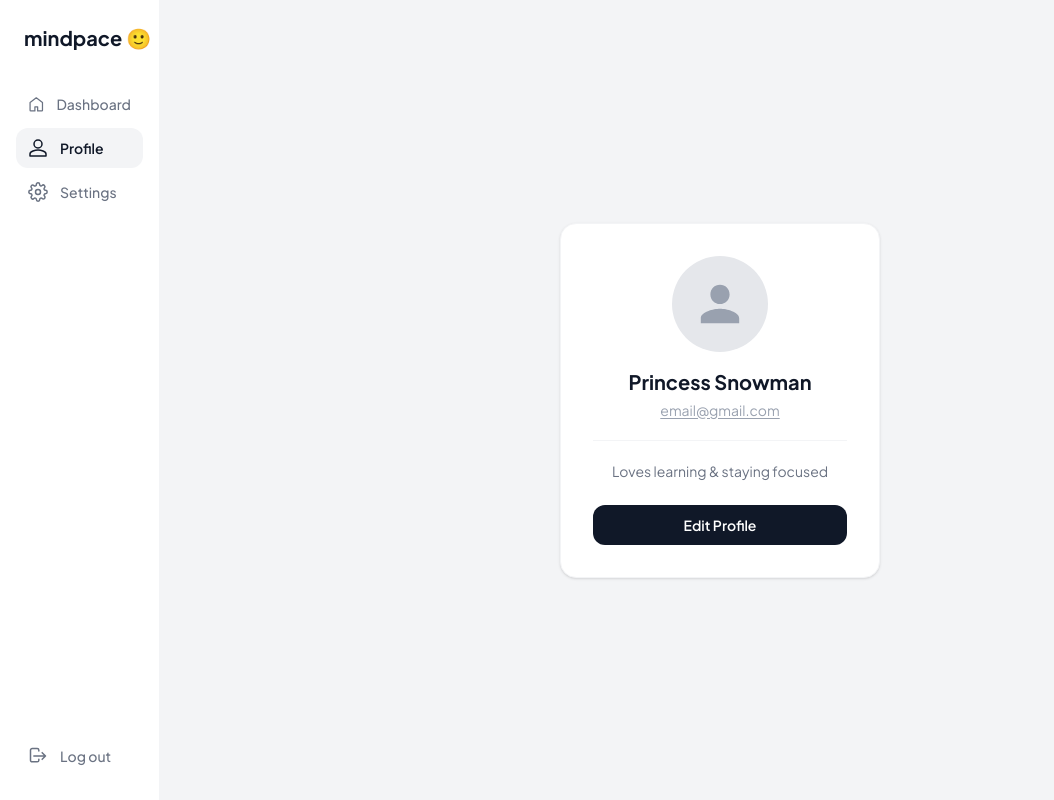
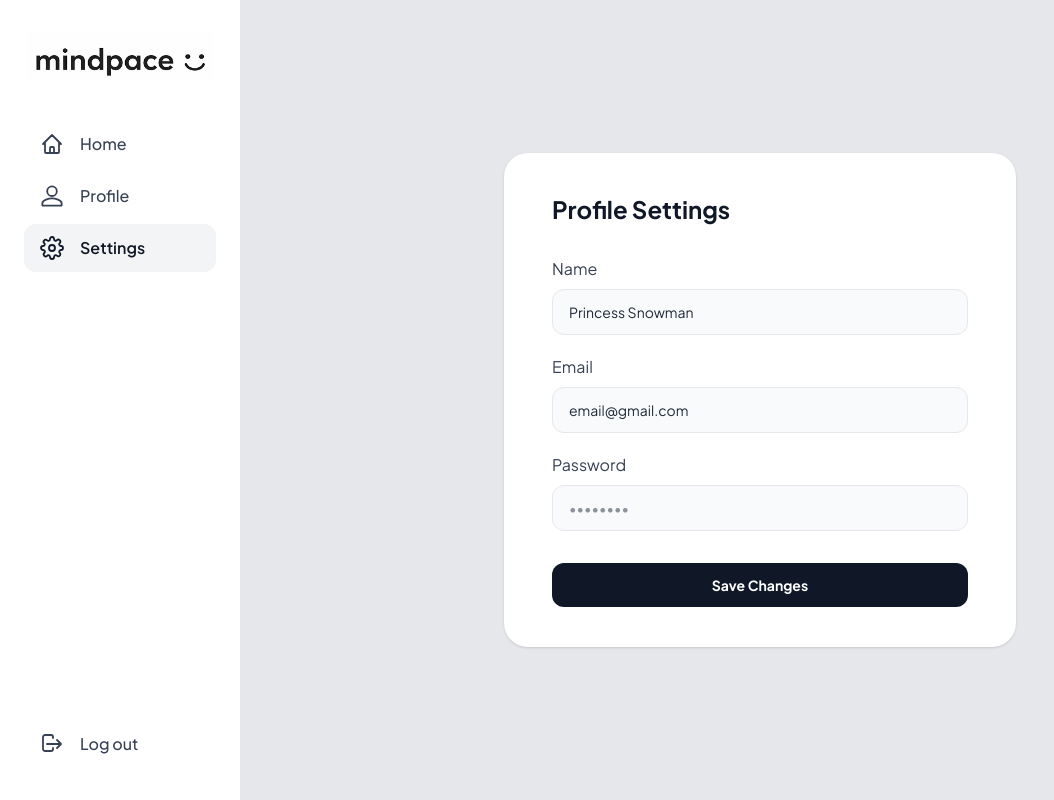
Before and after one commit to Nakagi123/Frontend-Mindspace, a React (Vite) app: page /profile in a window 1280 px wide. Both pictures are taken after a click on the button "Edit Profile". Shown: the whole page, without its empty margins (0-1054 px from the left). Built offline with nearby package versions, Linux system fonts and the light colour scheme.

Commit message:
Fix Profile Page

```diff
--- a/src/pages/ProfilePage.jsx
+++ b/src/pages/ProfilePage.jsx
@@ -1,49 +1,65 @@
 import { useState } from "react";
-import { Link, useLocation } from "react-router-dom";
+import Logo from "../assets/profile-pages.png";
 
 // ================================
 // Icons
 // ================================
 const IconDashboard = () => (
-  <svg xmlns="http://www.w3.org/2000/svg" className="w-5 h-5" fill="none" viewBox="0 0 24 24" stroke="currentColor">
-    <path strokeLinecap="round" strokeLinejoin="round" strokeWidth={1.8} d="M3 9.75L12 3l9 6.75V21a1 1 0 01-1 1H14v-6h-4v6H4a1 1 0 01-1-1V9.75z" />
+  <svg xmlns="http://www.w3.org/2000/svg" className="w-6 h-6" fill="none" viewBox="0 0 24 24" stroke="currentColor">
+    <path strokeLinecap="round" strokeLinejoin="round" strokeWidth={1.8} d="M3 12l2-2m0 0l7-7 7 7M5 10v10a1 1 0 001 1h3m10-11l2 2m-2-2v10a1 1 0 01-1 1h-3m-6 0a1 1 0 001-1v-4a1 1 0 011-1h2a1 1 0 011 1v4a1 1 0 001 1m-6 0h6" />
   </svg>
 );
 
 const IconProfile = () => (
-  <svg xmlns="http://www.w3.org/2000/svg" className="w-5 h-5" fill="none" viewBox="0 0 24 24" stroke="currentColor">
+  <svg xmlns="http://www.w3.org/2000/svg" className="w-6 h-6" fill="none" viewBox="0 0 24 24" stroke="currentColor">
     <path strokeLinecap="round" strokeLinejoin="round" strokeWidth={1.8} d="M12 12c2.7 0 4.8-2.1 4.8-4.8S14.7 2.4 12 2.4 7.2 4.5 7.2 7.2 9.3 12 12 12zm0 2.4c-3.2 0-9.6 1.6-9.6 4.8v2.4h19.2v-2.4c0-3.2-6.4-4.8-9.6-4.8z" />
   </svg>
 );
 
 const IconSettings = () => (
-  <svg xmlns="http://www.w3.org/2000/svg" className="w-5 h-5" fill="none" viewBox="0 0 24 24" stroke="currentColor">
+  <svg xmlns="http://www.w3.org/2000/svg" className="w-6 h-6" fill="none" viewBox="0 0 24 24" stroke="currentColor">
     <path strokeLinecap="round" strokeLinejoin="round" strokeWidth={1.8} d="M12 15a3 3 0 100-6 3 3 0 000 6z" />
     <path strokeLinecap="round" strokeLinejoin="round" strokeWidth={1.8} d="M19.4 15a1.65 1.65 0 00.33 1.82l.06.06a2 2 0 010 2.83 2 2 0 01-2.83 0l-.06-.06a1.65 1.65 0 00-1.82-.33 1.65 1.65 0 00-1 1.51V21a2 2 0 01-4 0v-.09A1.65 1.65 0 009 19.4a1.65 1.65 0 00-1.82.33l-.06.06a2 2 0 01-2.83-2.83l.06-.06A1.65 1.65 0 004.68 15a1.65 1.65 0 00-1.51-1H3a2 2 0 010-4h.09A1.65 1.65 0 004.6 9a1.65 1.65 0 00-.33-1.82l-.06-.06a2 2 0 012.83-2.83l.06.06A1.65 1.65 0 009 4.68a1.65 1.65 0 001-1.51V3a2 2 0 014 0v.09a1.65 1.65 0 001 1.51 1.65 1.65 0 001.82-.33l.06-.06a2 2 0 012.83 2.83l-.06.06A1.65 1.65 0 0019.4 9a1.65 1.65 0 001.51 1H21a2 2 0 010 4h-.09a1.65 1.65 0 00-1.51 1z" />
   </svg>
 );
 
 const IconLogout = () => (
-  <svg xmlns="http://www.w3.org/2000/svg" className="w-5 h-5" fill="none" viewBox="0 0 24 24" stroke="currentColor">
+  <svg xmlns="http://www.w3.org/2000/svg" className="w-6 h-6" fill="none" viewBox="0 0 24 24" stroke="currentColor">
     <path strokeLinecap="round" strokeLinejoin="round" strokeWidth={1.8} d="M17 16l4-4m0 0l-4-4m4 4H7m6 4v1a2 2 0 01-2 2H5a2 2 0 01-2-2V5a2 2 0 012-2h6a2 2 0 012 2v1" />
+  </svg>
+);
+
+const IconMenu = () => (
+  <svg xmlns="http://www.w3.org/2000/svg" className="w-6 h-6" fill="none" viewBox="0 0 24 24" stroke="currentColor">
+    <path strokeLinecap="round" strokeLinejoin="round" strokeWidth={1.8} d="M4 6h16M4 12h16M4 18h16" />
+  </svg>
+);
+
+const IconClose = () => (
+  <svg xmlns="http://www.w3.org/2000/svg" className="w-6 h-6" fill="none" viewBox="0 0 24 24" stroke="currentColor">
+    <path strokeLinecap="round" strokeLinejoin="round" strokeWidth={1.8} d="M6 18L18 6M6 6l12 12" />
   </svg>
 );
 
 // ================================
 // Sidebar
 // ================================
-function Sidebar({ activePage, onNavigate }) {
+function Sidebar({ activePage, onNavigate, isOpen, onClose }) {
   const navItems = [
-    { id: "dashboard", label: "Dashboard", icon: <IconDashboard /> },
+    { id: "home", label: "Home", icon: <IconDashboard /> },
     { id: "profile", label: "Profile", icon: <IconProfile /> },
     { id: "settings", label: "Settings", icon: <IconSettings /> },
   ];
 
-  return (
-    <aside className="w-40 min-h-screen bg-white border-r border-gray-100 flex flex-col px-4 py-6 flex-shrink-0">
+  const SidebarContent = () => (
+    <>
       {/* Logo */}
-      <div className="text-xl font-bold text-gray-900 mb-8 px-2 flex items-center gap-1">
-        mindpace <span className="text-xl">🙂</span>
+      <div className="mb-10 flex justify-center">
+        <img
+          src={Logo}
+          alt="Mindpace Logo"
+          className="h-12 w-auto object-contain"
+        />
       </div>
 
       {/* Nav Items */}
@@ -51,15 +67,24 @@ function Sidebar({ activePage, onNavigate }) {
         {navItems.map((item) => (
           <button
             key={item.id}
-            onClick={() => onNavigate(item.id)}
-            className={`flex items-center gap-3 px-3 py-2.5 rounded-xl text-sm font-medium transition text-left w-full
-              ${activePage === item.id
+            onClick={() => {
+              if (item.id === "home") {
+                window.location.href = "/";
+              } else {
+                onNavigate(item.id);
+              }
+              onClose();
+            }}
+            className={`flex items-center gap-4 px-4 py-3 rounded-xl text-base font-medium transition text-left w-full
+              ${activePage === item.id && item.id !== "home"
                 ? "bg-gray-100 text-gray-900 font-semibold"
-                : "text-gray-500 hover:bg-gray-50 hover:text-gray-800"
+                : activePage === item.id
+                ? "bg-gray-100 text-gray-900 font-semibold"
+                : "text-gray-700 hover:bg-gray-50"
               }`}
           >
             {item.icon}
-            {item.label}
+            <span className="hidden md:inline">{item.label}</span>
           </button>
         ))}
       </nav>
@@ -67,51 +92,96 @@ function Sidebar({ activePage, onNavigate }) {
       {/* Log out */}
       <button
         onClick={() => {
-          // TODO: API call — POST /api/auth/logout
-          // fetch("/api/auth/logout", { method: "POST" }).then(() => navigate("/"));
           alert("Logged out!");
+          onClose();
         }}
-        className="flex items-center gap-3 px-3 py-2.5 rounded-xl text-sm font-medium text-gray-500 hover:bg-red-50 hover:text-red-500 transition w-full"
+        className="flex items-center gap-4 px-4 py-3 rounded-xl text-base font-medium text-gray-700 hover:bg-red-50 hover:text-red-500 transition w-full"
       >
         <IconLogout />
-        Log out
+        <span className="hidden md:inline">Log out</span>
       </button>
-    </aside>
+    </>
+  );
+
+  return (
+    <>
+      {/* Mobile Sidebar (Overlay) */}
+      {isOpen && (
+        <>
+          <div
+            className="fixed inset-0 bg-black/50 z-40 md:hidden"
+            onClick={onClose}
+          />
+          <aside className="fixed left-0 top-0 w-64 h-full bg-white z-50 flex flex-col px-6 py-8 shadow-xl md:hidden">
+            <button
+              onClick={onClose}
+              className="absolute top-6 right-6 text-gray-500 hover:text-gray-900"
+            >
+              <IconClose />
+            </button>
+            <SidebarContent />
+          </aside>
+        </>
+      )}
+
+      {/* Desktop Sidebar */}
+      <aside className="hidden md:flex w-60 min-h-screen bg-white flex-col px-6 py-8 shrink-0">
+        <SidebarContent />
+      </aside>
+    </>
+  );
+}
+
+// ================================
+// Home View
+// ================================
+function HomeView() {
+  return (
+    <div className="flex items-center justify-center flex-1 bg-gray-200 px-4 py-8">
+      <div className="text-center">
+        <h1 className="text-3xl sm:text-4xl font-bold text-gray-900 mb-4">
+          Welcome to Mindpace! 🎉
+        </h1>
+        <p className="text-gray-600 text-lg">
+          This is your home page
+        </p>
+      </div>
+    </div>
   );
 }
 
 // ================================
 // Profile View
 // ================================
-function ProfileView({ user }) {
+function ProfileView({ user, onEditClick }) {
   return (
-    <div className="flex items-center justify-center flex-1">
-      <div className="bg-white rounded-2xl shadow-sm border border-gray-100 w-80 p-8 flex flex-col items-center text-center">
+    <div className="flex items-center justify-center flex-1 bg-gray-200 px-4 py-8">
+      <div className="bg-white rounded-3xl shadow-sm w-full max-w-md px-6 sm:px-10 py-8 sm:py-10 flex flex-col items-center text-center">
         {/* Avatar */}
-        <div className="w-24 h-24 rounded-full bg-gray-200 overflow-hidden mb-4 flex items-center justify-center">
+        <div className="w-24 h-24 sm:w-32 sm:h-32 rounded-full bg-gray-200 overflow-hidden mb-6 flex items-center justify-center">
           {user.avatar ? (
             <img src={user.avatar} alt="avatar" className="w-full h-full object-cover" />
           ) : (
-            <svg xmlns="http://www.w3.org/2000/svg" className="w-12 h-12 text-gray-400" fill="currentColor" viewBox="0 0 24 24">
+            <svg xmlns="http://www.w3.org/2000/svg" className="w-12 h-12 sm:w-16 sm:h-16 text-gray-400" fill="currentColor" viewBox="0 0 24 24">
               <path d="M12 12c2.7 0 4.8-2.1 4.8-4.8S14.7 2.4 12 2.4 7.2 4.5 7.2 7.2 9.3 12 12 12zm0 2.4c-3.2 0-9.6 1.6-9.6 4.8v2.4h19.2v-2.4c0-3.2-6.4-4.8-9.6-4.8z" />
             </svg>
           )}
         </div>
 
         {/* Name & Email */}
-        <h2 className="text-xl font-bold text-gray-900">{user.name}</h2>
-        <p className="text-sm text-gray-400 underline underline-offset-2 mt-1">{user.email}</p>
+        <h2 className="text-xl sm:text-2xl font-bold text-gray-900">{user.name}</h2>
+        <p className="text-xs sm:text-sm text-gray-500 underline underline-offset-2 mt-1 mb-6 break-all">{user.email}</p>
 
         {/* Divider */}
-        <div className="w-full border-t border-gray-100 my-5" />
+        <div className="w-full border-t border-gray-200 mb-6" />
 
         {/* Bio */}
-        <p className="text-sm text-gray-500 mb-6">{user.bio || "No bio yet."}</p>
+        <p className="text-sm text-gray-500 mb-8">{user.bio || "No bio yet."}</p>
 
-        {/* Edit button */}
+        {/* Edit Profile Button */}
         <button
-          className="bg-gray-900 text-white text-sm font-semibold px-6 py-2.5 rounded-xl hover:bg-gray-700 active:scale-95 transition w-full"
-        // onClick handled in parent to switch to settings
+          onClick={onEditClick}
+          className="bg-gray-900 text-white text-sm font-bold px-6 sm:px-8 py-3 rounded-xl hover:bg-gray-700 active:scale-95 transition w-full"
         >
           Edit Profile
         </button>
@@ -134,53 +204,47 @@ function SettingsView({ user, onSave }) {
     onSave({ name, email, password });
     setSaved(true);
     setTimeout(() => setSaved(false), 2000);
-    // TODO: API call — PUT /api/user/profile
-    // fetch("/api/user/profile", {
-    //   method: "PUT",
-    //   headers: { "Content-Type": "application/json" },
-    //   body: JSON.stringify({ name, email, password }),
-    // });
   };
 
   return (
-    <div className="flex items-center justify-center flex-1">
-      <div className="bg-white rounded-2xl shadow-sm border border-gray-100 w-80 p-8">
-        <h2 className="text-xl font-bold text-gray-900 mb-6">Profile Settings</h2>
+    <div className="flex items-center justify-center flex-1 bg-gray-200 px-4 py-8">
+      <div className="bg-white rounded-3xl shadow-sm w-full max-w-lg px-6 sm:px-12 py-8 sm:py-10">
+        <h2 className="text-xl sm:text-2xl font-bold text-gray-900 mb-6 sm:mb-8">Profile Settings</h2>
 
-        <div className="mb-4">
-          <label className="block text-sm text-gray-600 mb-1">Name</label>
+        <div className="mb-5">
+          <label className="block text-sm sm:text-base text-gray-700 mb-2">Name</label>
           <input
             type="text"
             value={name}
             onChange={(e) => setName(e.target.value)}
-            className="w-full border border-gray-200 rounded-xl px-4 py-2.5 text-sm text-gray-800 outline-none focus:border-gray-400 transition"
+            className="w-full bg-gray-50 border border-gray-200 rounded-xl px-4 py-3 text-sm text-gray-800 outline-none focus:border-gray-400 transition"
           />
         </div>
 
-        <div className="mb-4">
-          <label className="block text-sm text-gray-600 mb-1">Email</label>
+        <div className="mb-5">
+          <label className="block text-sm sm:text-base text-gray-700 mb-2">Email</label>
           <input
             type="email"
             value={email}
             onChange={(e) => setEmail(e.target.value)}
-            className="w-full border border-gray-200 rounded-xl px-4 py-2.5 text-sm text-gray-800 outline-none focus:border-gray-400 transition"
+            className="w-full bg-gray-50 border border-gray-200 rounded-xl px-4 py-3 text-sm text-gray-800 outline-none focus:border-gray-400 transition"
           />
         </div>
 
-        <div className="mb-6">
-          <label className="block text-sm text-gray-600 mb-1">Password</label>
+        <div className="mb-8">
+          <label className="block text-sm sm:text-base text-gray-700 mb-2">Password</label>
           <input
             type="password"
             value={password}
             onChange={(e) => setPassword(e.target.value)}
             placeholder="••••••••"
-            className="w-full border border-gray-200 rounded-xl px-4 py-2.5 text-sm text-gray-800 outline-none focus:border-gray-400 transition"
+            className="w-full bg-gray-50 border border-gray-200 rounded-xl px-4 py-3 text-sm text-gray-800 outline-none focus:border-gray-400 transition"
           />
         </div>
 
         <button
           onClick={handleSave}
-          className={`w-full text-sm font-semibold py-2.5 rounded-xl transition active:scale-95
+          className={`w-full text-sm font-bold py-3 rounded-xl transition active:scale-95
             ${saved ? "bg-green-500 text-white" : "bg-gray-900 text-white hover:bg-gray-700"}`}
         >
           {saved ? "Saved ✓" : "Save Changes"}
@@ -195,9 +259,8 @@ function SettingsView({ user, onSave }) {
 // ================================
 export default function ProfilePage() {
   const [activePage, setActivePage] = useState("profile");
+  const [isSidebarOpen, setIsSidebarOpen] = useState(false);
 
-  // TODO: Replace with real user data from AuthContext or API
-  // const { user } = useContext(AuthContext);
   const [user, setUser] = useState({
     name: "Princess Snowman",
     email: "email@gmail.com",
@@ -212,26 +275,44 @@ export default function ProfilePage() {
 
   const renderContent = () => {
     switch (activePage) {
+      case "home":
+        return <HomeView />;
       case "profile":
-        return <ProfileView user={user} />;
+        return <ProfileView user={user} onEditClick={() => setActivePage("settings")} />;
       case "settings":
         return <SettingsView user={user} onSave={handleSaveSettings} />;
-      case "dashboard":
-        // TODO: navigate ke halaman dashboard
-        return (
-          <div className="flex items-center justify-center flex-1 text-gray-400 text-sm">
-            Redirecting to Dashboard...
-          </div>
-        );
       default:
-        return null;
+        return <HomeView />;
     }
   };
 
   return (
-    <div className="flex min-h-screen bg-gray-100">
-      <Sidebar activePage={activePage} onNavigate={setActivePage} />
-      <main className="flex flex-1">{renderContent()}</main>
+    <div className="flex min-h-screen">
+      <Sidebar
+        activePage={activePage}
+        onNavigate={setActivePage}
+        isOpen={isSidebarOpen}
+        onClose={() => setIsSidebarOpen(false)}
+      />
+
+      <main className="flex flex-1 flex-col">
+        {/* Mobile Header with Menu Button */}
+        <div className="md:hidden bg-white border-b border-gray-200 px-4 py-3 flex items-center gap-3 sticky top-0 z-30">
+          <button
+            onClick={() => setIsSidebarOpen(true)}
+            className="p-2 rounded-lg hover:bg-gray-100 transition"
+          >
+            <IconMenu />
+          </button>
+          <img
+            src={Logo}
+            alt="Mindpace Logo"
+            className="h-8 w-auto"
+          />
+        </div>
+
+        {renderContent()}
+      </main>
     </div>
   );
 }
```
Also changed, not shown: src/assets/profile-pages.png (added).
